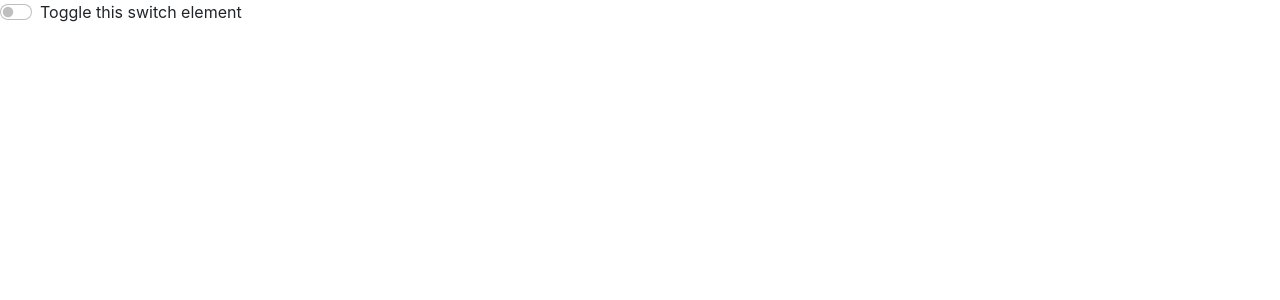
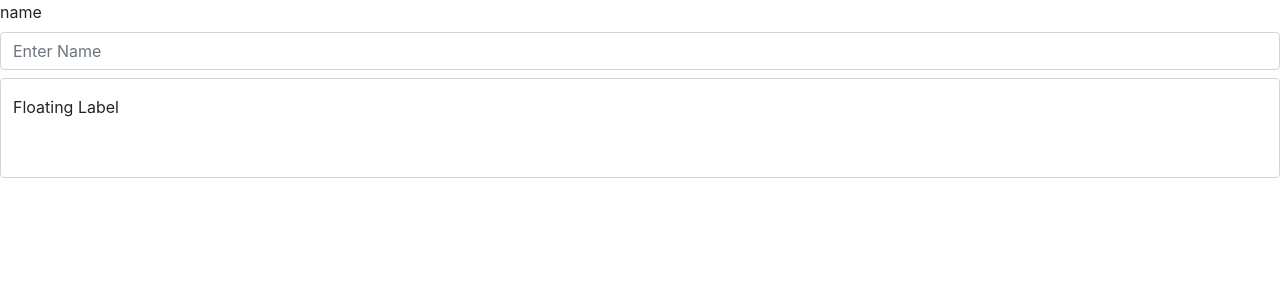
Before and after one commit to realAbdullah4504/reusable-components, a React (Create React App) app: page / in a window 1280 px wide. Shown: the top 300 px of the page. Built offline with nearby package versions, Linux system fonts and the light colour scheme.

Commit message:
text area

```diff
--- a/src/App.js
+++ b/src/App.js
@@ -1,4 +1,5 @@
 import { useState } from "react";
+import TextArea from "./components/textArea";
 import InputBasic from "./components/InputBasic";
 import SelectBasic from "./components/SelectBasic";
 import SwitchBasic from "./components/switchBasic";
@@ -7,11 +8,10 @@ const App = () => {
   const [input, setInput] = useState();
   const [errorMessage, setErrorMessage] = useState();
   const changeHandler = (e) => {
-    //  console.log(e);
-    setInput(e.target.value);
+    //console.log(e.target.value);
 
-
-
+    //for switch basic and text area
+     //setInput(e.target.value);
 
     //for react-select
     // if (e)
@@ -25,18 +25,16 @@ const App = () => {
     //     label: "",
     //   });
     // console.log(e);
+
     //for input basic
     // setInput(e.target.value);
   };
   const blurHandler = (e) => {
     //console.log(input);
     //for select
-
     // if (input.value==='') setErrorMessage("input Should not be empty");
     // else setErrorMessage("");
-
-    console.log(errorMessage);
-
+    // console.log(errorMessage);
     // for input basic
     // const { value } = e.target;
     // if (value === "") setErrorMessage("input Should not be empty");
@@ -53,21 +51,21 @@ const App = () => {
 
   return (
     <>
-      {/* <InputBasic
+      <InputBasic
         changeHandler={changeHandler}
         errorMessage={errorMessage}
         blurHandler={blurHandler}
         value={input}
       />
-      <SelectBasic
+      {/* <SelectBasic
         colourOptions={colourOptions}
         changeHandler={changeHandler}
         blurHandler={blurHandler}
         errorMessage={errorMessage}
         value={input}
       /> */}
-      <SwitchBasic changeHandler={changeHandler} value={input}/>
-
+      {/* <SwitchBasic changeHandler={changeHandler} value={input}/> */}
+      <TextArea changeHandler={changeHandler} value={input}/>
     </>
   );
 };
--- a/src/components/InputBasic.jsx
+++ b/src/components/InputBasic.jsx
@@ -4,11 +4,11 @@ import {Input, Label, FormFeedback} from "reactstrap";
 const InputBasic = ({
     className = 'form-control',
     type = 'text',
-    name = '',
+    name = 'name',
     id = 'basicInput',
     disabled = false,
     value = '',
-    label = '',
+    label = 'name',
     changeHandler,
     blurHandler,
     errorMessage = '',
--- a/src/components/SelectBasic.jsx
+++ b/src/components/SelectBasic.jsx
@@ -6,7 +6,7 @@ const SelectBasic = ({
     colourOptions = '',
     id='',
     value = { value: '', label: '' },
-    name = '',
+    name = 'sdas',
     changeHandler,
     blurHandler,
     errorMessage,
@@ -23,12 +23,13 @@ const SelectBasic = ({
                 options={colourOptions}
                 isLoading={isLoading}
                 name={name}
-                value={value}
+                // value={value}
                 onChange={changeHandler}
                 onBlur={blurHandler}
                 isClearable={isClearable}
                 isDisabled={isDisabled}
                 isinvalid={true}
+                placeholder='Bruce'
             />
             {errorMessage && <span className="text-danger">Please select an option.</span>}
         </>
--- /dev/null
+++ b/src/components/textArea.jsx
@@ -0,0 +1,35 @@
+// ** Reactstrap Imports
+import {Input, Label } from 'reactstrap'
+
+const TextArea = ({
+    className='form-floating mt-2',
+    type='texrarea',
+    name='text',
+    value='',
+    id='floating-textarea',
+    placeholder='Floating Label',
+    changeHandler,
+    blurHandler,
+    rows=4,
+
+}) => {
+  return (
+        <div className={className}>
+          <Input
+            type={type}
+            name={name}
+            value={value}
+            onChange={changeHandler}
+            onBlur={blurHandler}
+            id={id}
+            placeholder={placeholder}
+            rows={rows}
+            style={{ minHeight: '100px' }}
+          />
+          <Label className='form-label' for={id}>
+            Floating Label
+          </Label>
+        </div>
+  )
+}
+export default TextArea
```
